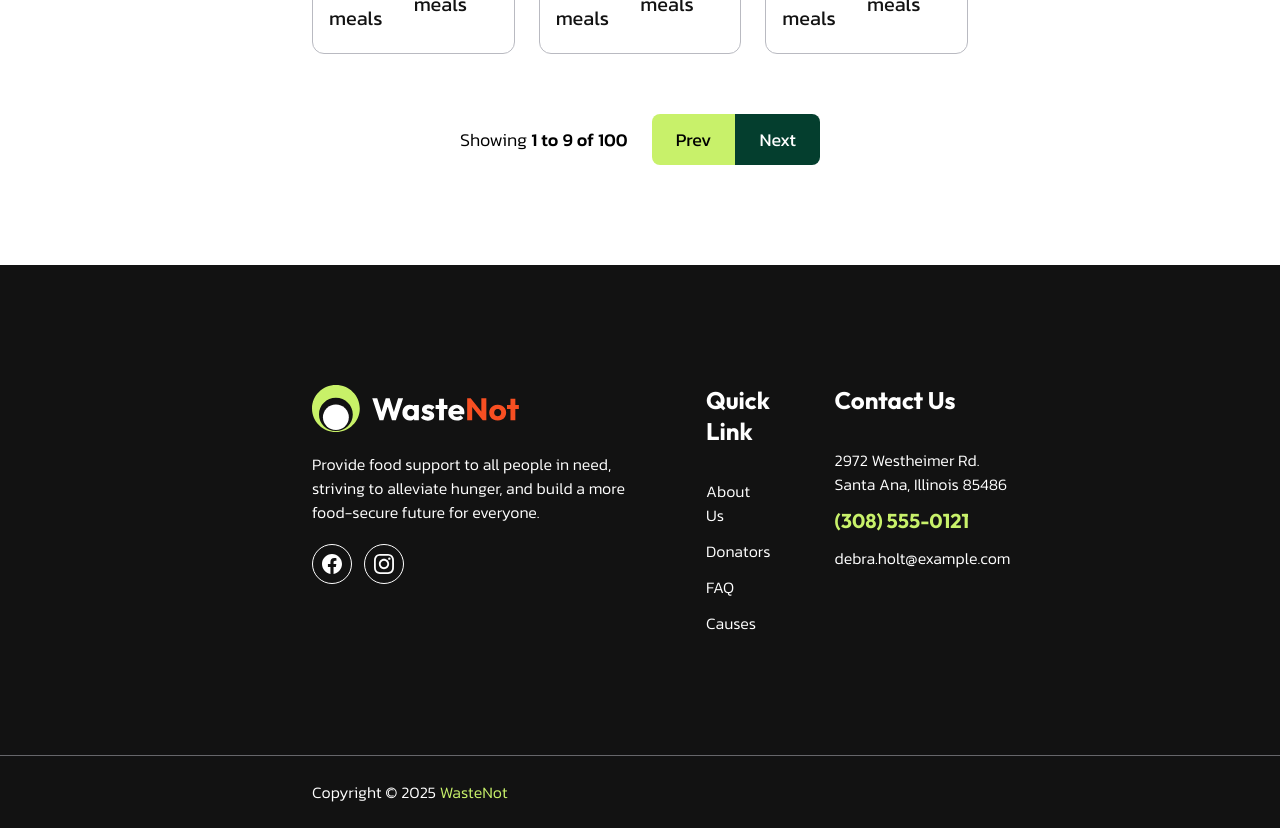
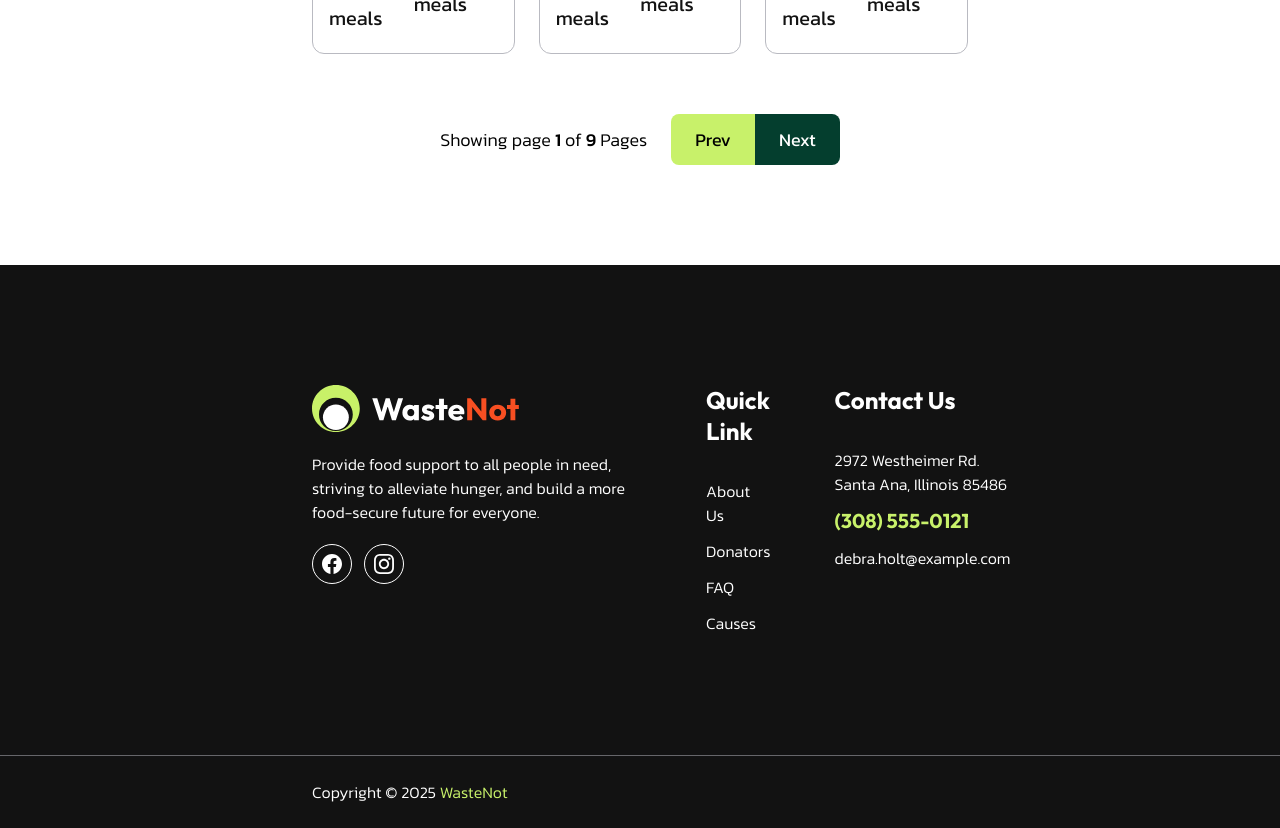
Before and after one commit to Rajar01/wastenot, a Next.js app in the folder wastenot-user/: page /causes in a window 1280 px wide. Shown: the part 1940-2768 px from the top of the page. Built offline with nearby package versions, Linux system fonts and the light colour scheme.

Commit message:
fix: change text of PaginationButton

```diff
--- a/wastenot-user/app/causes/page.tsx
+++ b/wastenot-user/app/causes/page.tsx
@@ -7,7 +7,7 @@ export default function CausesPage() {
     <div className="bg-white">
       <div className="3xl:container mx-auto px-[312px] py-[100px]">
         <CauseCardGroup />
-        <PaginationButton totalItem={100} totalPage={9} currentPage={1} />
+        <PaginationButton totalPage={9} currentPage={1} />
       </div>
     </div>
   );
--- a/wastenot-user/app/donators/page.tsx
+++ b/wastenot-user/app/donators/page.tsx
@@ -7,7 +7,7 @@ export default function DonatorsPage() {
     <div className="bg-white">
       <div className="3xl:container mx-auto px-[312px] py-[100px]">
         <DonatorCardGroup />
-        <PaginationButton totalItem={20} totalPage={9} currentPage={1} />
+        <PaginationButton totalPage={9} currentPage={1} />
       </div>
     </div>
   );
--- a/wastenot-user/components/atoms/shared/PaginationButton.tsx
+++ b/wastenot-user/components/atoms/shared/PaginationButton.tsx
@@ -1,13 +1,11 @@
 import { kanit } from "@/utils/fonts.ts";
 
 interface PaginationButtonProps {
-  totalItem: number;
   totalPage: number;
   currentPage: number;
 }
 
 export default function PaginationButton({
-  totalItem,
   totalPage,
   currentPage,
 }: PaginationButtonProps) {
@@ -16,14 +14,13 @@ export default function PaginationButton({
       className={`${kanit.className} flex items-center space-x-6 w-fit mx-auto`}
     >
       <div className="font-light text-l">
-        <span className="after:content-['\00a0']">Showing</span>
+        <span className="after:content-['\00a0']">Showing page</span>
         <span className="font-medium after:content-['\00a0']">
-          {currentPage} to
+          {currentPage}
         </span>
-        <span className="font-medium after:content-['\00a0']">
-          {totalPage} of
-        </span>
-        <span className="font-medium">{totalItem}</span>
+        <span className="after:content-['\00a0']">of</span>
+        <span className="font-medium after:content-['\00a0']">{totalPage}</span>
+        <span>Pages</span>
       </div>
       <div className="text-l">
         <button className="px-6 py-3 bg-tertiary rounded-tl-lg rounded-bl-lg">
```
